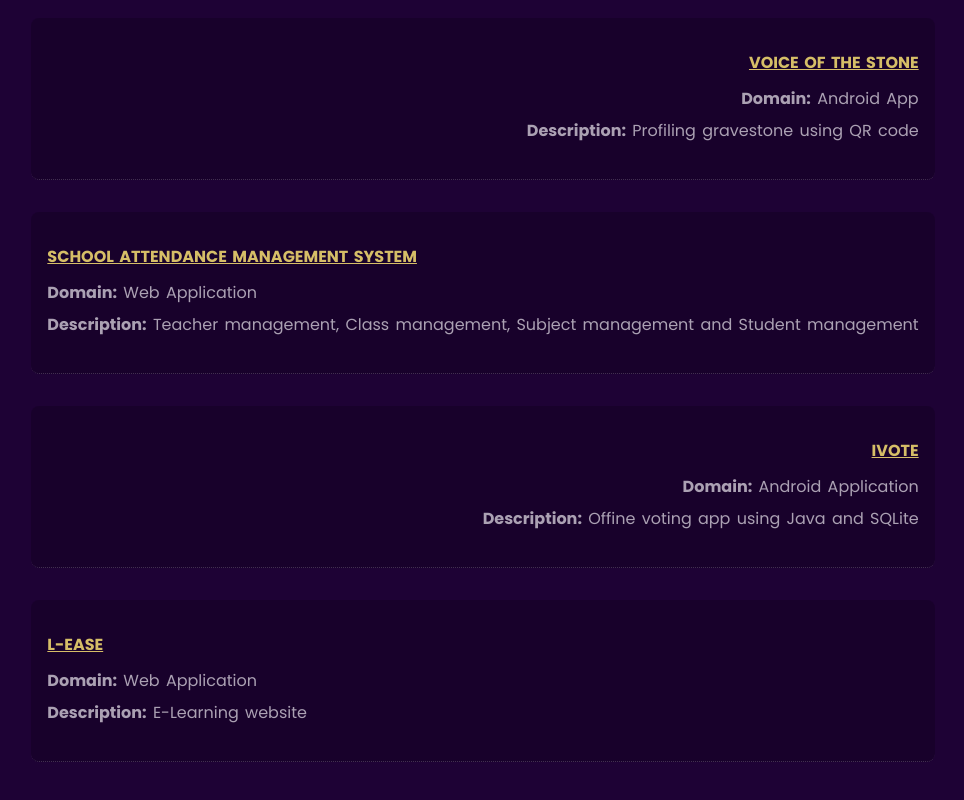
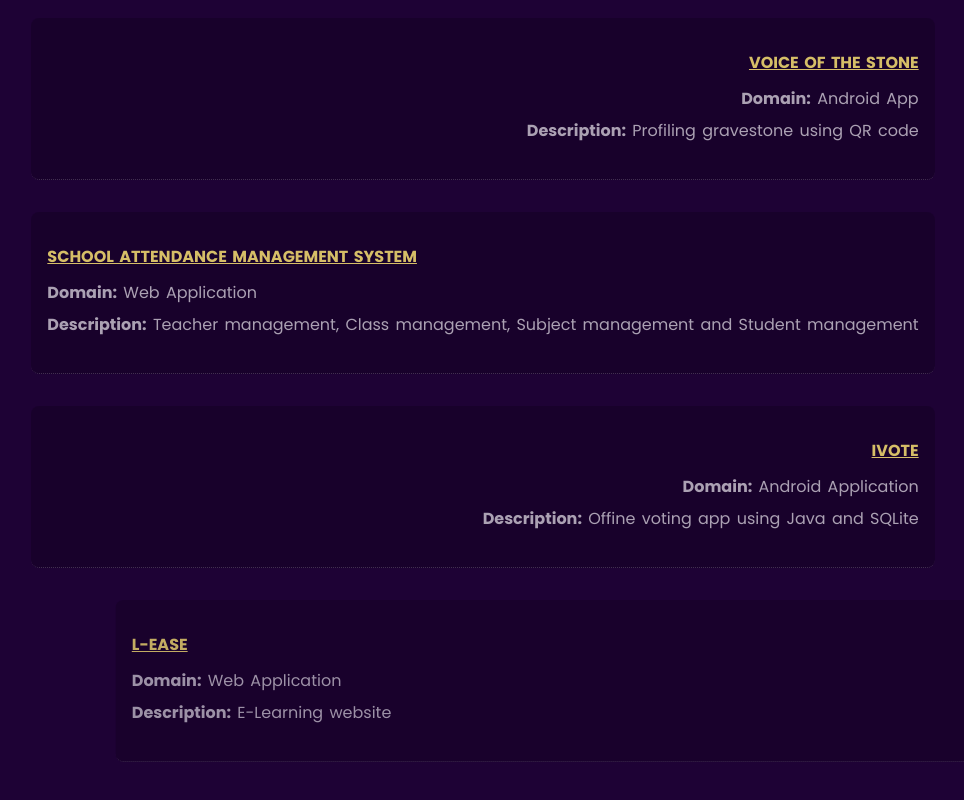
Before and after one commit to learnease95/portfolio, a Next.js app: page /project in a window 1280 px wide. Shown: the part 358-1158 px from the top of the page, without its empty margins (157-1121 px from the left). Built offline with nearby package versions, Linux system fonts and the light colour scheme.

Commit message:
no comment

```diff
--- a/app/project/page.module.css
+++ b/app/project/page.module.css
@@ -84,7 +84,7 @@
 }
 .silde_6 {
   animation: sildeRight 0.8s ease-out forwards;
-  animation-delay: ;
+  animation-delay: 5s;
   opacity: 0;
 }
 
```
